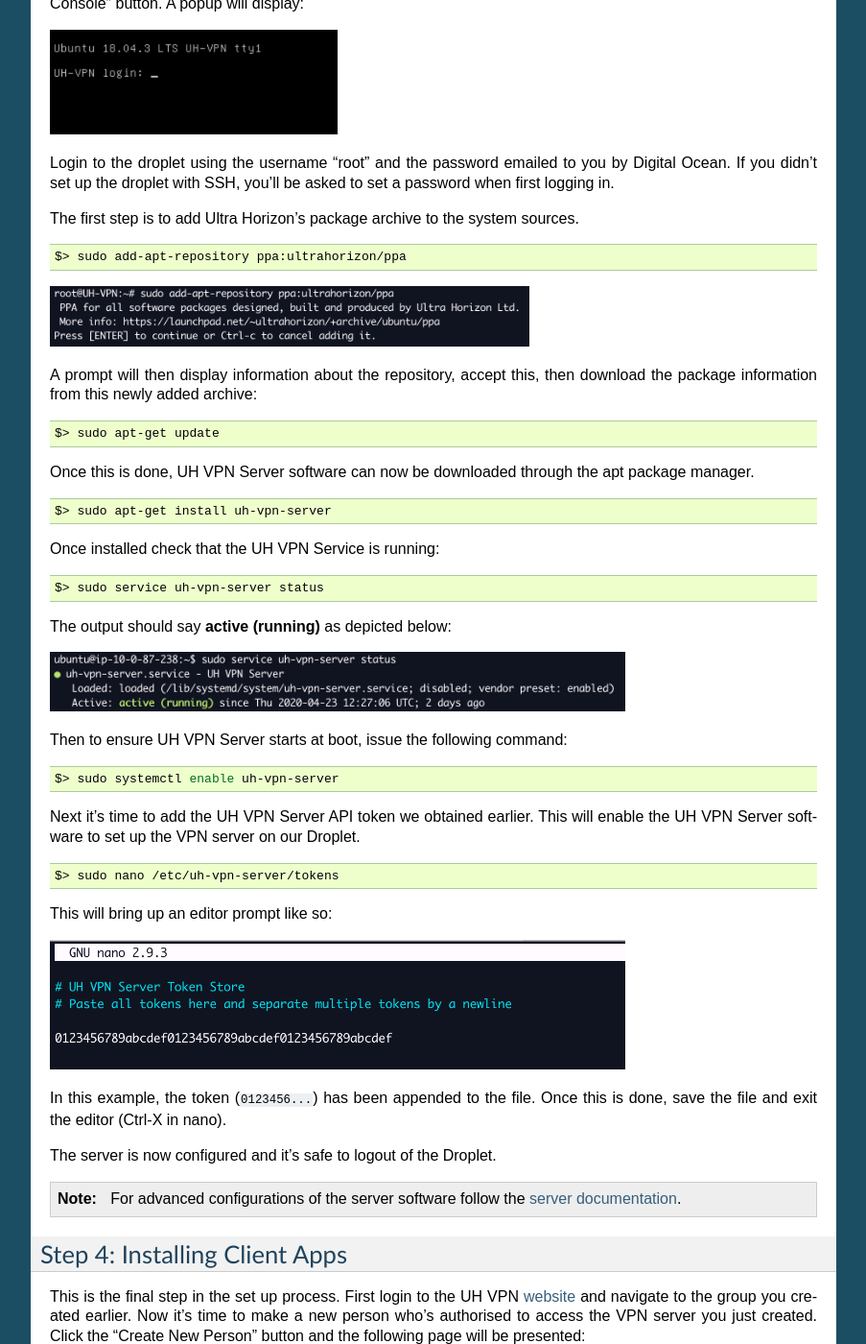
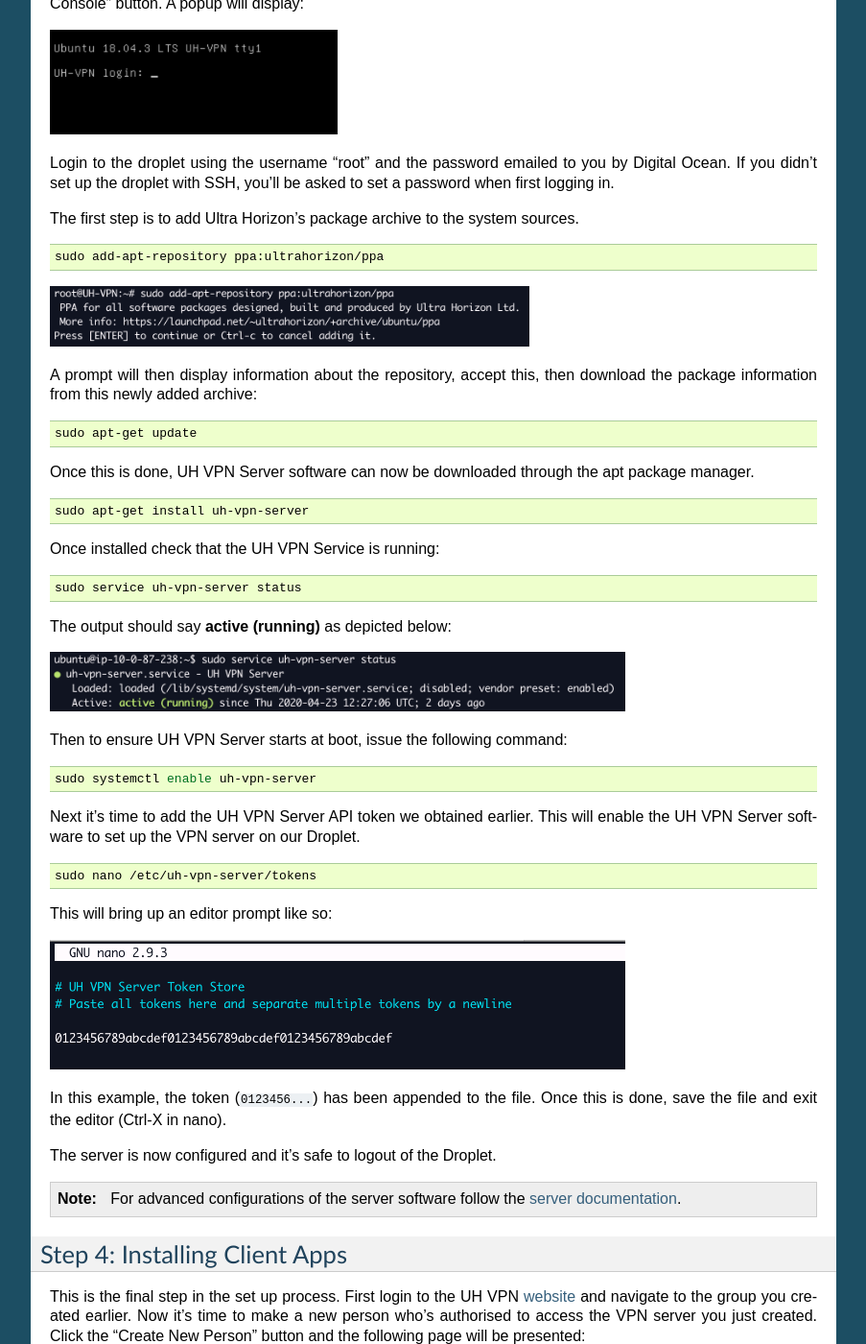
Before and after one commit to ultrahorizon/UH-VPN-Docs, a Sphinx documentation site: the page built from source/simple-setup.rst, in a window 1280 px wide and 1400 px high, scrolled down 4952 px. Shown: the whole window at 96% size, without its empty margins (198-1101 px from the left). Built offline with Sphinx 7.4.7, drawn with Linux system fonts in a browser that asks for light colours.

Commit message:
Remove ambiguous $> in code windows

```diff
--- a/source/servers/adding-servers.rst
+++ b/source/servers/adding-servers.rst
@@ -10,7 +10,7 @@
 
 .. code-block:: bash
 
-    $> sudo nano /etc/uh-vpn-server/tokens
+    sudo nano /etc/uh-vpn-server/tokens
 
 This will bring up an editor prompt like so:
 
@@ -31,7 +31,7 @@
 
 .. code-block:: bash
 
-    $> tail /var/log/uh-vpn-server/daemon.log
+    tail /var/log/uh-vpn-server/daemon.log
 
 The last few lines of this output should acknowledge the new token and confirm that the associated
 configuration has been downloaded and installed:
--- a/source/servers/upgrading.rst
+++ b/source/servers/upgrading.rst
@@ -10,13 +10,13 @@
 
 .. code-block:: bash
 
-    $> sudo apt-get update
+    sudo apt-get update
 
 To upgrade just UH VPN Server software issue the command:
 
 .. code-block:: bash
 
-    $> sudo apt-get install uh-vpn-server
+    sudo apt-get install uh-vpn-server
 
 This will install any updates for the uh-vpn-server service or alert you if you are already
 on the latest version.
@@ -25,6 +25,6 @@
 
 .. code-block:: bash
 
-    $> sudo apt-get upgrade
+    sudo apt-get upgrade
 
 However, doing so upgrades other packages already installed on the system.
--- a/source/simple-setup.rst
+++ b/source/simple-setup.rst
@@ -159,7 +159,7 @@
 
 .. code-block:: bash
 
-    $> sudo add-apt-repository ppa:ultrahorizon/ppa
+    sudo add-apt-repository ppa:ultrahorizon/ppa
 
 .. image:: /_static/simple-setup/ppa-confirm.png
   :width: 500
@@ -170,19 +170,19 @@
 
 .. code-block:: bash
 
-    $> sudo apt-get update
+    sudo apt-get update
 
 Once this is done, UH VPN Server software can now be downloaded through the apt package manager.
 
 .. code-block:: bash
 
-    $> sudo apt-get install uh-vpn-server
+    sudo apt-get install uh-vpn-server
 
 Once installed check that the UH VPN Service is running:
 
 .. code-block:: bash
 
-    $> sudo service uh-vpn-server status
+    sudo service uh-vpn-server status
 
 The output should say **active (running)** as depicted below:
 
@@ -194,14 +194,14 @@
 
 .. code-block:: bash
 
-    $> sudo systemctl enable uh-vpn-server
+    sudo systemctl enable uh-vpn-server
 
 Next it's time to add the UH VPN Server API token we obtained earlier. This will
 enable the UH VPN Server software to set up the VPN server on our Droplet.
 
 .. code-block:: bash
 
-    $> sudo nano /etc/uh-vpn-server/tokens
+    sudo nano /etc/uh-vpn-server/tokens
 
 This will bring up an editor prompt like so:
 
```
Also changed, not shown: README.md (+4 -4 lines), source/servers/installation.rst (+5 -5 lines), source/servers/removing-servers.rst (+4 -4 lines).
